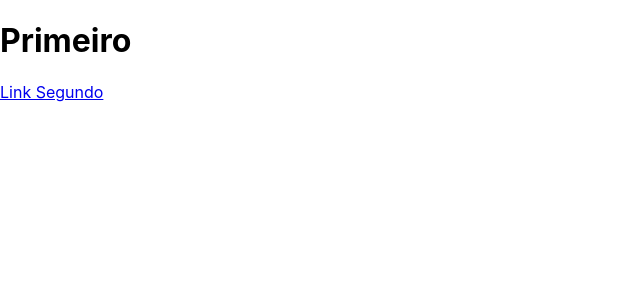
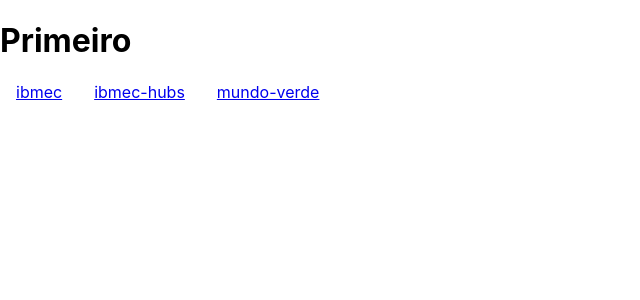
Before and after one commit to GuiDDuran/n_react, a React (Create React App) app: page / in a window 1280 px wide. Shown: the top 300 px of the page, without its empty margins (0-640 px from the left). Built offline with nearby package versions, Linux system fonts and the light colour scheme.

Commit message:
Links Genéricos

```diff
--- /dev/null
+++ b/src/components/Imagem.jsx
@@ -0,0 +1,3 @@
+const Imagem = () => <a href="https://www.google.com/url?sa=i&url=https%3A%2F%2Finovaveterinaria.com.br%2Fdiferencas-entre-bulldog-ingles-e-frances%2F&psig=AOvVaw3_jygKjaAbpc3oc2A62WLW&ust=1697119866935000&source=images&cd=vfe&opi=89978449&ved=0CBEQjRxqFwoTCOC_paiW7oEDFQAAAAAdAAAAABAE">Olha a foto</a>
+
+export default Imagem;
--- /dev/null
+++ b/src/components/LinkGenerico/LinkGenerico.jsx
@@ -0,0 +1,9 @@
+import { MeuA } from "./style";
+
+const LinkGenerico = (props) => (
+    <MeuA href={props.endereco}>{props.texto}</MeuA>
+);
+
+
+
+export default LinkGenerico;
--- /dev/null
+++ b/src/components/LinkGenerico/style.js
@@ -0,0 +1,7 @@
+import { styled } from "styled-components";
+
+const MeuA = styled.a`
+    margin:1em;
+`;
+
+export {MeuA};
--- a/src/pages/Primeiro.jsx
+++ b/src/pages/Primeiro.jsx
@@ -1,9 +1,25 @@
+import LinkGenerico from "../components/LinkGenerico/LinkGenerico";
 import LinkSegundo from "../components/LinkSegundo";
 
 const Primeiro = () => {
+    const dados = [
+        ["https://www.ibmec.br/", "ibmec"],
+        ["https://estude.ibmec.br/ibmec-hubs", "ibmec-hubs"],
+        ["https://www.mundoverde.com.br/", "mundo-verde"]
+    ];
+
+    const elementos = dados.map(
+        (item, i) => (
+                <LinkGenerico
+                    key={i}
+                    texto={item[1]}
+                    endereco={item[0]}
+                />
+        )
+    )
     return (<div>
                 <h1>Primeiro</h1>
-                <LinkSegundo />
+                 {elementos}
             </div>);
 };
 
```
